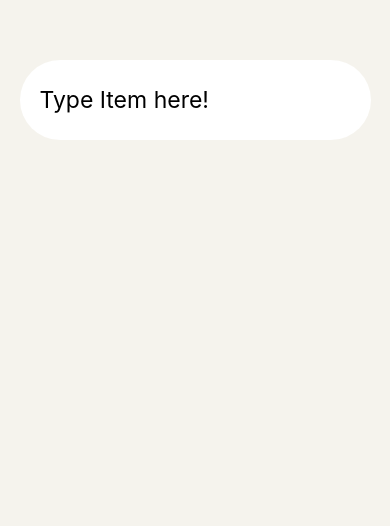
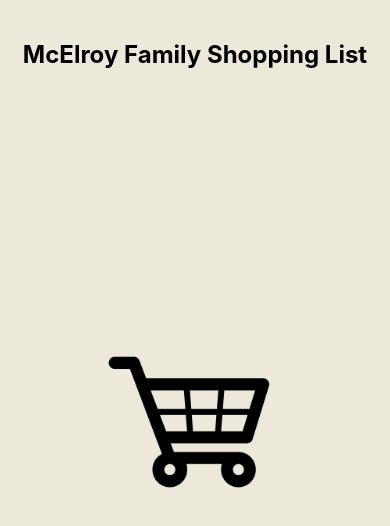
Before and after one commit to seanymcelroy/McShoppingList, a React Native app: screen / in a window 390 px wide. Shown: the top 526 px of the page. Built offline with nearby package versions, Linux system fonts and the light colour scheme; no server answers.

Commit message:
Added flat list component plus functionality to add items

```diff
--- a/App.js
+++ b/App.js
@@ -7,10 +7,21 @@ import { io } from "socket.io-client";
 
 export default function App() {
   const socket = io("ws://192.168.0.14:3000");
+  const [connected, setConnection]=useState(false)
+
+  socket.on("connect", () => {
+    setConnection(true)
+  });
+
+  socket.on("disconnect", () => {
+    setConnection(false)
+    socket.connect();
+  });
+
   return (
     <View style={styles.container}>
-      {/* <LandingScreen/> */}
-      <MainScreen sock={socket}/>
+      {!connected && <LandingScreen/>}
+      {connected && <MainScreen sock={socket}/>}
     </View>
   );
 }
--- a/components/SearchBar.js
+++ b/components/SearchBar.js
@@ -17,7 +17,13 @@ const styles= StyleSheet.create({
       height: 80,
       borderRadius: 50,
       backgroundColor: '#fff',
-      justifyContent: 'center'
+      justifyContent: 'center',
+      shadowColor: '#000',
+      shadowOffset: { width: 0, height: 1 },
+      shadowOpacity: 0.8,
+      shadowRadius: 2,
+      elevation: 5
+
     },
     input:{
         width: '100%',
--- /dev/null
+++ b/components/ShoppingList.js
@@ -0,0 +1,42 @@
+import React from 'react'
+import { View, Text, FlatList, StyleSheet, TouchableOpacity } from 'react-native'
+
+export default function ShoppingList({displayedItems}) {
+
+    return (
+        <View style={styles.container}>
+            <FlatList data={displayedItems}
+            renderItem={({item})=>(
+                <TouchableOpacity>
+                    <View style={styles.txtContainer}>
+                       <Text style={styles.text}>{item.name}</Text>
+                   </View>
+                </TouchableOpacity>
+            )}
+            keyExtractor={item => item.name}
+            ItemSeparatorComponent={()=><View style={styles.boundary}></View>}/>
+        </View>
+    )
+}
+const styles = StyleSheet.create({
+    container: {
+      flex: 1,
+      backgroundColor: '#fff',
+      width: '100%',
+      height: '100%',
+    },
+    txtContainer:{
+        width: '100%'
+    },
+    text:{
+        fontSize: 32,
+        padding: 20,
+        color: 'black',
+        textTransform: 'capitalize'
+    },
+    boundary:{
+        width: '100%',
+        height: 2,
+        backgroundColor: '#d3d4cf'
+    }
+});
--- a/screens/LandingScreen.js
+++ b/screens/LandingScreen.js
@@ -19,11 +19,12 @@ const styles = StyleSheet.create({
     backgroundColor: '#ede9da',
     alignItems: 'center',
     justifyContent: 'center',
-    padding: 10
+    padding: 15,
+    width: '100%'
   },
   welcomeText:{
       position: 'absolute',
-      top: 20,
+      top: 40,
       textAlign: 'center',
       fontSize: 24,
       fontWeight: 'bold'
--- a/screens/MainScreen.js
+++ b/screens/MainScreen.js
@@ -1,16 +1,39 @@
 import React, {useState, useEffect} from 'react'
-import { View, Text, StyleSheet } from 'react-native'
+import { View, Text, StyleSheet, TouchableOpacity } from 'react-native'
 import SearchBar from '../components/SearchBar'
+import ShoppingList from '../components/ShoppingList'
 
 
 export default function MainScreen({sock}) {
 
     const [searchTxt, setSearchTxt] =useState()
+    const [items, setItems]= useState([])
+
+    sock.on('items', (itms)=>{
+        setItems(itms)
+        // Items
+        console.log(items)
+    })
 
     sock.on('searchText', text=>{
         setSearchTxt(text)
         console.log(text)
     })
+
+    sock.on('nuItem', nuItem=>{
+        console.log(nuItem)
+        for (let item of items) {
+            if (nuItem.name.toLowerCase().trim() === item.name.toLowerCase().trim()){
+                return
+            }
+        }
+        setItems([nuItem, ...items])
+    })
+
+
+    useEffect(() => {
+        // Filter data to show selected items
+      }, [searchTxt]);
 
     function typing(text){
         setSearchTxt(text)
@@ -19,12 +42,29 @@ export default function MainScreen({sock}) {
     return (
         <View style={styles.container}>
             <SearchBar style={styles.searchbahr} txt={searchTxt} setTxt={typing}/>
-            <Text>{searchTxt}</Text>
+            <TouchableOpacity style={styles.btn} onPress={addItem}>
+                <View >
+                    <Text style={styles.btnText}>Add</Text>
+                </View>
+            </TouchableOpacity>
+            <View style={styles.listContainer}>
+                <ShoppingList displayedItems={items}/>
+            </View>
         </View>
     )
 
+    function addItem(){
+        const item={name: searchTxt, check: false}
+        typing("")
+        if(item.name!= ""){
+            sock.emit('message', 'add '+JSON.stringify(item))
+        }
+    }
+
 
 }
+
+
 
 const styles = StyleSheet.create({
     container: {
@@ -37,5 +77,24 @@ const styles = StyleSheet.create({
     },
     searchbahr:{
         width: '20%'
+    },
+    btn:{
+        margin: 20,
+        backgroundColor: 'green',
+        height: 60,
+        width: '30%',
+        alignItems: 'center',
+        justifyContent: 'center',
+        borderRadius: 30
+    },
+    btnText:{
+        color: 'white',
+        fontSize: 20,
+        textTransform: 'uppercase'
+    },
+    listContainer:{
+        height: 450,
+        width: '100%',
+        padding: 0
     }
 });
```
